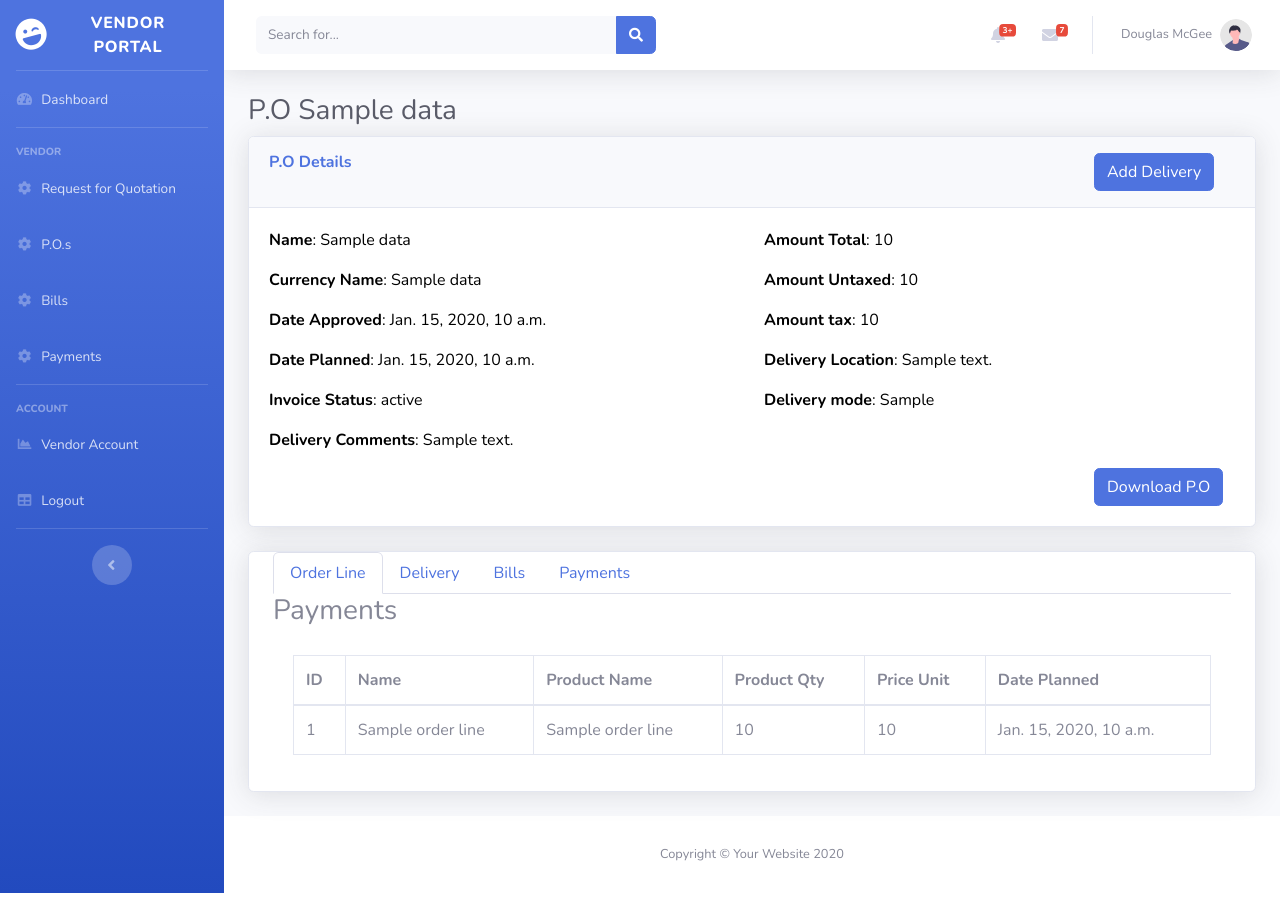
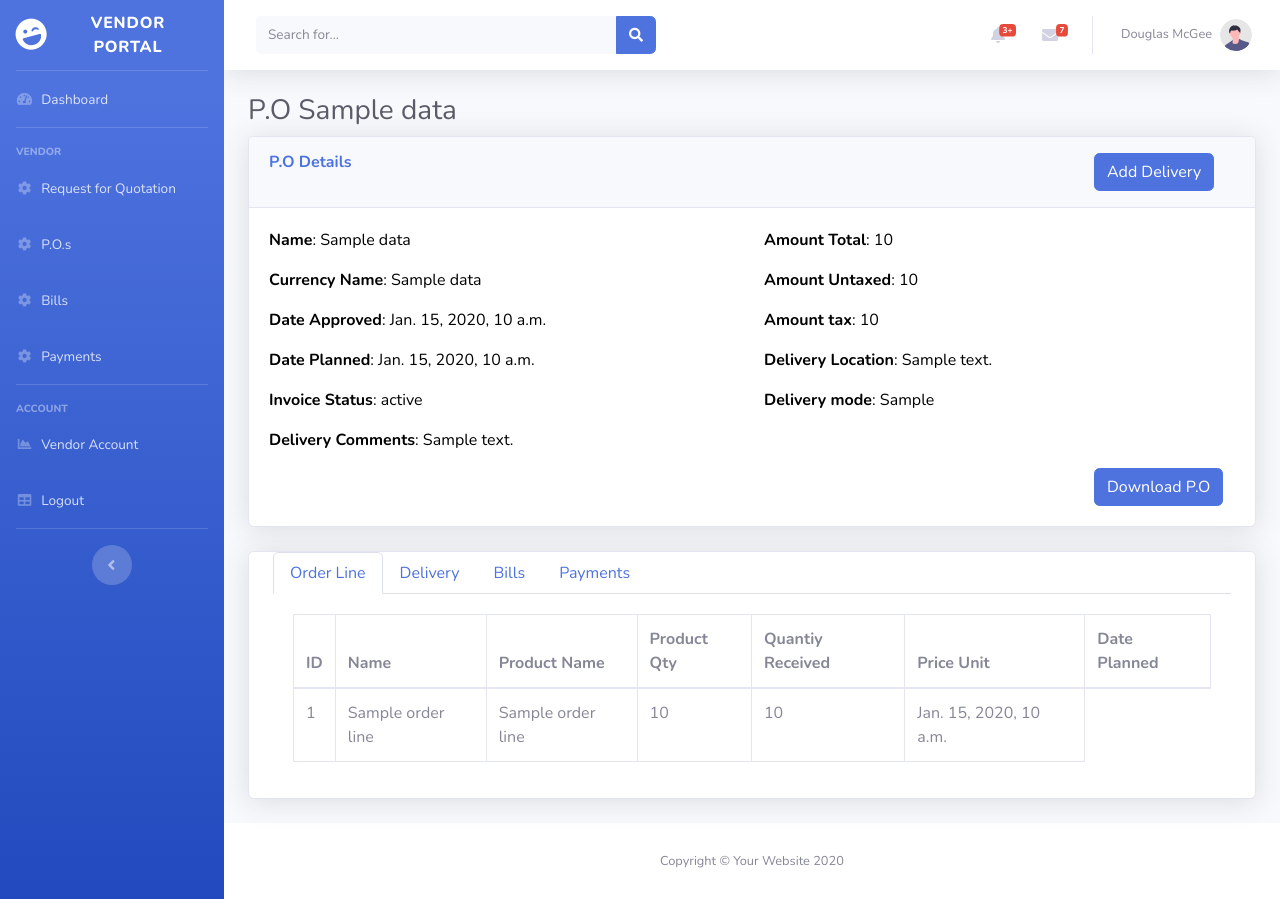
Before and after one commit to 07Owuor/vendor_portal, a Django app: page /vendor-pos/1 in a window 1280 px wide, after a click on "Payments". Run offline with Django 4.2, Linux system fonts and the light colour scheme; tables that the repository leaves empty hold one stand-in row (values such as "Sample post"); a database or web service that is not in the repository returns one stand-in record (values such as "Sample title"); some libraries are stand-ins or nearby versions.

Commit message:
Updated Theme

```diff
--- a/home/views.py
+++ b/home/views.py
@@ -21,7 +21,6 @@ def home_index(request):
     po_data = po_response.json()
     po_count = len(po_data["data"])
 
-    print(invoice_response.json())
     invoice_data = invoice_response.json()
 
     invoice_count = len(invoice_data["data"])
@@ -52,6 +51,7 @@ def po_detail(request, po_id):
     template_name = "home/po_detail.html"
 
     po_data = po_response.json()
+
     json_data = po_data["data"]
     content = [po for po in json_data if po.get('id') == po_id]
 
@@ -81,7 +81,7 @@ def post_po_receipt(request, po_id):
             "po_id": po_id,
             "delivery_note_attachment": None,
             "mimetype": "pdf",
-            "qty_received": str(qty_received)
+            "vals": str(qty_received)
         }
         print(payload)
         messages.success(request, "Delivery successfully posted")
--- a/templates/home/po_detail.html
+++ b/templates/home/po_detail.html
@@ -77,8 +77,7 @@
 </div>
 <!-- DataTales Example -->
 <div class="card shadow mb-4">
-
-    <div class="container">
+    <div class="container-fluid">
       <ul class="nav nav-tabs" id="nav-tab" role="tablist">
         <li class="nav-link active" aria-selected="true" role="presentation"><a data-toggle="tab" href="#tab1">Order Line</a></li>
         <li class="nav-link"><a data-toggle="tab" href="#tab2">Delivery</a></li>
@@ -88,7 +87,7 @@
 
       <div class="tab-content">
         <div id="tab1" class="tab-pane fade in active">
-          <h3>Order Line</h3>
+
           <div class="card-body">
                 <div class="table-responsive">
                     <table class="table table-bordered" id="dataTable" width="100%" cellspacing="0">
@@ -123,7 +122,7 @@
             </div>
         </div>
         <div id="tab2" class="tab-pane fade">
-          <h3>Delivery</h3>
+
           <div class="card-body">
                 <div class="table-responsive">
                     <table class="table table-bordered" id="dataTable" width="100%" cellspacing="0">
@@ -155,7 +154,6 @@
             </div>
         </div>
         <div id="tab3" class="tab-pane fade">
-          <h3>Bills</h3>
           <div class="card-body">
                 <div class="table-responsive">
                     <table class="table table-bordered" id="dataTable" width="100%" cellspacing="0">
@@ -186,7 +184,7 @@
             </div>
         </div>
         <div id="tab4" class="tab-pane fade">
-          <h3>Payments</h3>
+
           <div class="card-body">
                 <div class="table-responsive">
                     <table class="table table-bordered" id="dataTable" width="100%" cellspacing="0">
@@ -196,6 +194,7 @@
                                 <th>Name</th>
                                 <th>Product Name</th>
                                 <th>Product Qty</th>
+                                <th>Quantiy Received</th>
                                 <th>Price Unit</th>
                                 <th>Date Planned</th>
                             </tr>
```
